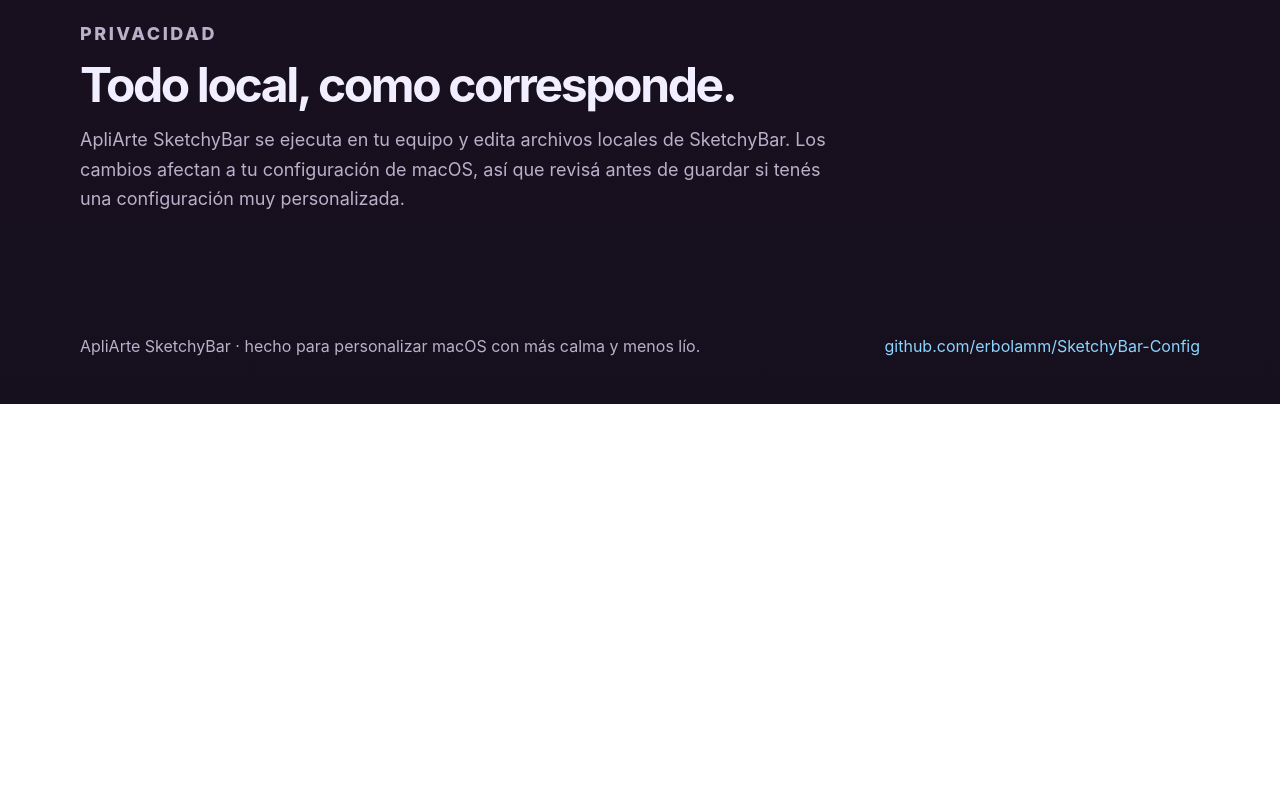
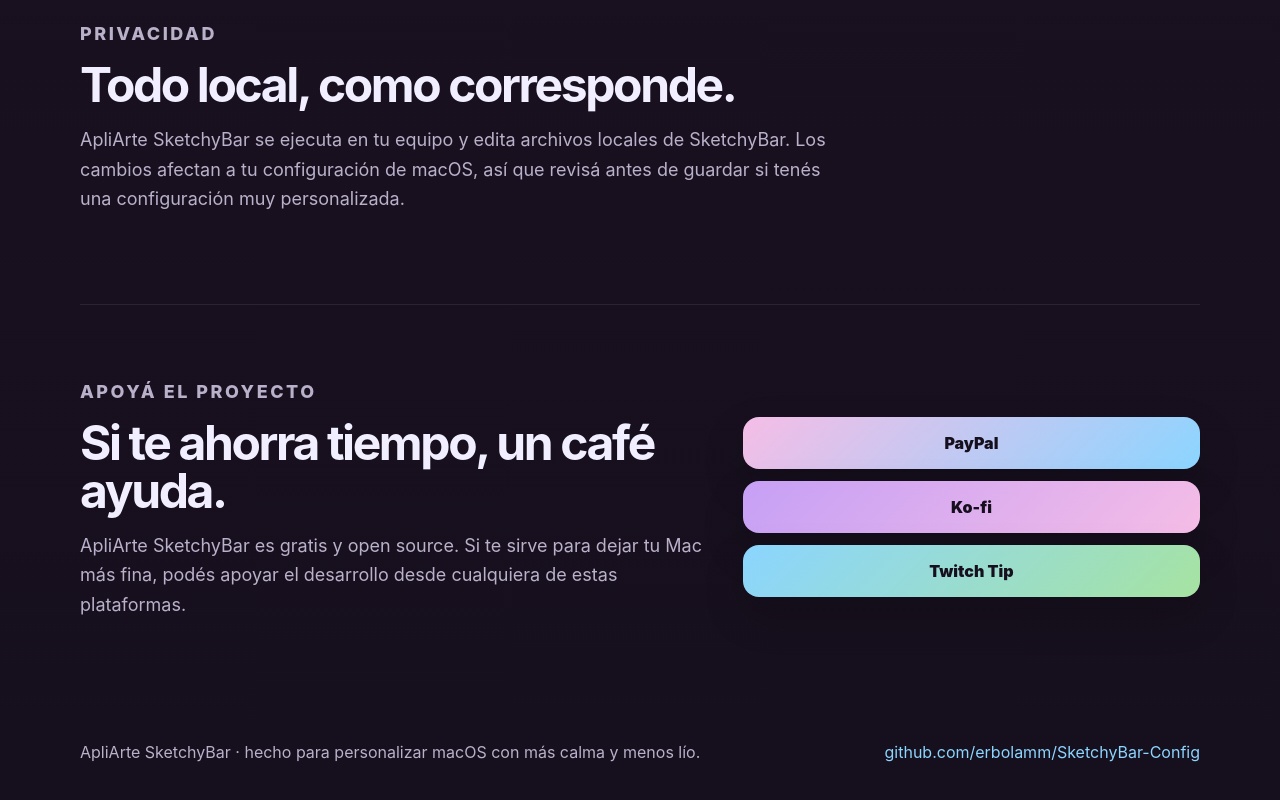
Before and after one commit to erbolamm/SketchyBar-Config, a website: page docs/index.html in a window 1280 px wide. Shown: the part 2106-2906 px from the top of the page. Before the commit the page ends 2510 px from the top, so only its background shows below. Drawn offline with Linux system fonts and the light colour scheme.

Commit message:
docs: add landing support links

```diff
--- a/docs/index.html
+++ b/docs/index.html
@@ -103,6 +103,22 @@ npm start</code></pre>
         tenés una configuración muy personalizada.
       </p>
     </section>
+
+    <section id="apoyar" class="section support">
+      <div>
+        <p class="section-kicker">Apoyá el proyecto</p>
+        <h2>Si te ahorra tiempo, un café ayuda.</h2>
+        <p>
+          ApliArte SketchyBar es gratis y open source. Si te sirve para dejar tu Mac más fina,
+          podés apoyar el desarrollo desde cualquiera de estas plataformas.
+        </p>
+      </div>
+      <div class="support-actions" aria-label="Opciones para apoyar el proyecto">
+        <a class="support-button" href="https://paypal.me/erbolamm">PayPal</a>
+        <a class="support-button" href="https://ko-fi.com/C0C11TWR1K">Ko-fi</a>
+        <a class="support-button" href="https://streamelements.com/apliarte/tip">Twitch Tip</a>
+      </div>
+    </section>
   </main>
 
   <footer class="footer">
--- a/docs/styles.css
+++ b/docs/styles.css
@@ -111,7 +111,7 @@ h3 { margin-bottom: 8px; font-size: 18px; }
 .mock-grid span { min-height: 80px; padding: 14px; border-radius: 16px; background: rgba(51,37,63,.9); color: var(--muted); }
 .save-strip { margin-top: 18px; padding: 14px; text-align: center; border-radius: 16px; color: var(--bg-deep); font-weight: 900; background: linear-gradient(135deg, var(--accent), var(--accent-2)); }
 .section { padding: 72px 0; border-top: 1px solid rgba(255,255,255,.08); }
-.answer p, .privacy p, .install p { max-width: 760px; color: var(--muted); font-size: 18px; line-height: 1.65; }
+.answer p, .privacy p, .install p, .support p { max-width: 760px; color: var(--muted); font-size: 18px; line-height: 1.65; }
 .section-heading { max-width: 720px; }
 .card-grid { display: grid; grid-template-columns: repeat(4, 1fr); gap: 16px; margin-top: 26px; }
 .card { padding: 22px; border: 1px solid rgba(255,255,255,.08); border-radius: 20px; background: rgba(51,37,63,.72); }
@@ -121,11 +121,17 @@ h3 { margin-bottom: 8px; font-size: 18px; }
 pre { margin: 0; padding: 22px; overflow: auto; border-radius: 20px; background: #100b15; border: 1px solid rgba(255,255,255,.1); box-shadow: inset 0 1px 0 rgba(255,255,255,.04); }
 pre code { color: #f1efff; line-height: 1.8; }
 .callout { grid-column: 1 / -1; padding: 16px 18px; border-radius: 16px; background: rgba(139, 213, 255, .1); border: 1px solid rgba(139, 213, 255, .22); }
+.support { display: grid; grid-template-columns: 1fr .72fr; gap: 28px; align-items: center; }
+.support-actions { display: grid; gap: 12px; }
+.support-button { padding: 16px 18px; border-radius: 16px; color: var(--bg-deep); font-weight: 900; text-align: center; background: linear-gradient(135deg, var(--accent), var(--accent-2)); box-shadow: 0 18px 42px rgba(0,0,0,.18); }
+.support-button:nth-child(2) { background: linear-gradient(135deg, var(--accent-3), var(--accent)); }
+.support-button:nth-child(3) { background: linear-gradient(135deg, var(--accent-2), var(--green)); }
+.support-button:hover { transform: translateY(-1px); filter: brightness(1.05); }
 .footer { display: flex; flex-wrap: wrap; justify-content: space-between; gap: 12px; padding: 32px 0 48px; color: var(--muted); }
 .footer a { color: var(--accent-2); }
 @media (max-width: 860px) {
   .topbar { align-items: flex-start; flex-direction: column; }
-  .hero-grid, .install { grid-template-columns: 1fr; padding-top: 36px; }
+  .hero-grid, .install, .support { grid-template-columns: 1fr; padding-top: 36px; }
   .product-card { grid-template-columns: 1fr; }
   .mock-sidebar { display: none; }
   .card-grid { grid-template-columns: 1fr; }
--- a/landing/styles.css
+++ b/landing/styles.css
@@ -111,7 +111,7 @@ h3 { margin-bottom: 8px; font-size: 18px; }
 .mock-grid span { min-height: 80px; padding: 14px; border-radius: 16px; background: rgba(51,37,63,.9); color: var(--muted); }
 .save-strip { margin-top: 18px; padding: 14px; text-align: center; border-radius: 16px; color: var(--bg-deep); font-weight: 900; background: linear-gradient(135deg, var(--accent), var(--accent-2)); }
 .section { padding: 72px 0; border-top: 1px solid rgba(255,255,255,.08); }
-.answer p, .privacy p, .install p { max-width: 760px; color: var(--muted); font-size: 18px; line-height: 1.65; }
+.answer p, .privacy p, .install p, .support p { max-width: 760px; color: var(--muted); font-size: 18px; line-height: 1.65; }
 .section-heading { max-width: 720px; }
 .card-grid { display: grid; grid-template-columns: repeat(4, 1fr); gap: 16px; margin-top: 26px; }
 .card { padding: 22px; border: 1px solid rgba(255,255,255,.08); border-radius: 20px; background: rgba(51,37,63,.72); }
@@ -121,11 +121,17 @@ h3 { margin-bottom: 8px; font-size: 18px; }
 pre { margin: 0; padding: 22px; overflow: auto; border-radius: 20px; background: #100b15; border: 1px solid rgba(255,255,255,.1); box-shadow: inset 0 1px 0 rgba(255,255,255,.04); }
 pre code { color: #f1efff; line-height: 1.8; }
 .callout { grid-column: 1 / -1; padding: 16px 18px; border-radius: 16px; background: rgba(139, 213, 255, .1); border: 1px solid rgba(139, 213, 255, .22); }
+.support { display: grid; grid-template-columns: 1fr .72fr; gap: 28px; align-items: center; }
+.support-actions { display: grid; gap: 12px; }
+.support-button { padding: 16px 18px; border-radius: 16px; color: var(--bg-deep); font-weight: 900; text-align: center; background: linear-gradient(135deg, var(--accent), var(--accent-2)); box-shadow: 0 18px 42px rgba(0,0,0,.18); }
+.support-button:nth-child(2) { background: linear-gradient(135deg, var(--accent-3), var(--accent)); }
+.support-button:nth-child(3) { background: linear-gradient(135deg, var(--accent-2), var(--green)); }
+.support-button:hover { transform: translateY(-1px); filter: brightness(1.05); }
 .footer { display: flex; flex-wrap: wrap; justify-content: space-between; gap: 12px; padding: 32px 0 48px; color: var(--muted); }
 .footer a { color: var(--accent-2); }
 @media (max-width: 860px) {
   .topbar { align-items: flex-start; flex-direction: column; }
-  .hero-grid, .install { grid-template-columns: 1fr; padding-top: 36px; }
+  .hero-grid, .install, .support { grid-template-columns: 1fr; padding-top: 36px; }
   .product-card { grid-template-columns: 1fr; }
   .mock-sidebar { display: none; }
   .card-grid { grid-template-columns: 1fr; }
```
Also changed, not shown: landing/index.html (+16 -0 lines).
